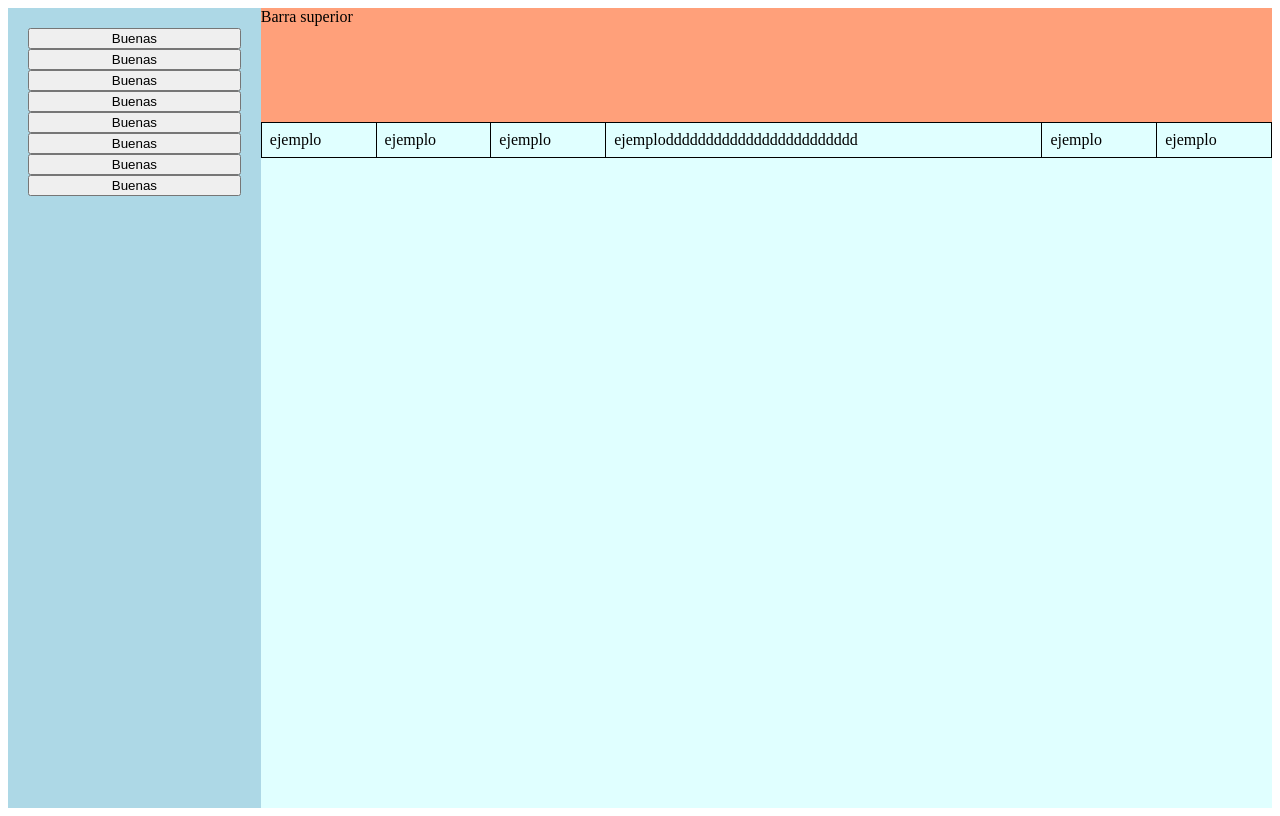
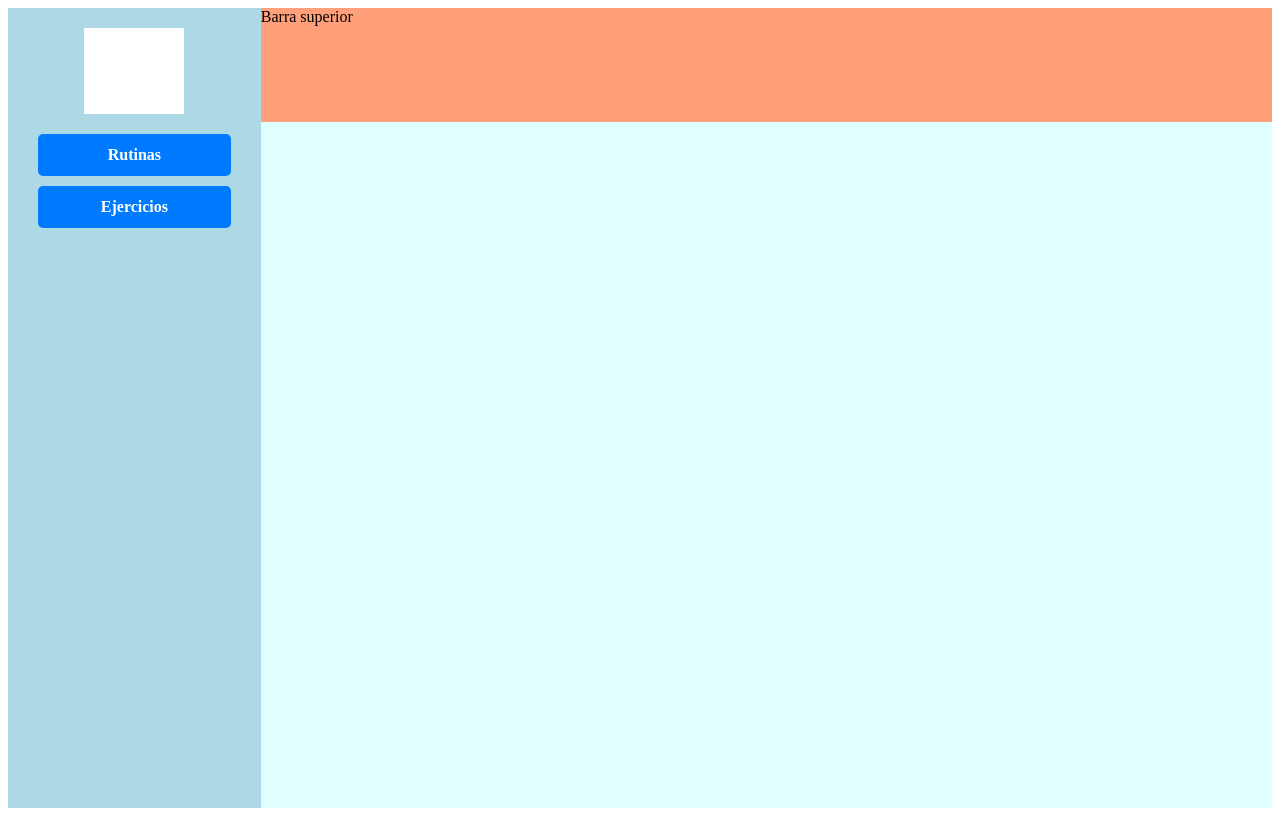
Before and after one commit to SII-Informatica-UMA/ciklum-el-grifo, an Angular app in the folder Proyecto-microservicio/: page / in a window 1280 px wide. Built offline with nearby package versions, Linux system fonts and the light colour scheme.

Commit message:
Crear componentes y enrutamiento
Creee los componentes de rutinas y ejercicios, se puede cambiar, y arregle los botones para cambiar de vistas

```diff
--- a/Proyecto-microservicio/src/app/app.component.css
+++ b/Proyecto-microservicio/src/app/app.component.css
@@ -18,8 +18,9 @@ body{
     box-sizing: border-box;
     flex-basis: 20%;
     background-color: lightblue;
-    display: flex;
+    display:flex;
     flex-direction: column;
+
 }
 
 .barraSuperior{
@@ -42,3 +43,48 @@ body{
     border: 1px solid black; /* Añade bordes a las celdas */
     word-wrap: break-word; /* Permite que el texto se ajuste automáticamente */
 }
+
+/* Estilos para el botón */
+.boton {
+    display: inline-block;
+    padding: 10px 20px;
+    margin-top: 10px;
+    font-size: 16px;
+    font-weight: bold;
+    color: #fff;
+    background-color: #007bff;
+    border: 2px solid #007bff;
+    border-radius: 5px;
+    cursor: pointer;
+    text-align: center;
+    text-decoration: none;
+    transition: background-color 0.3s, color 0.3s, border-color 0.3s;
+}
+
+/* Estilos al pasar el cursor */
+.boton:hover {
+    background-color: #0056b3;
+    border-color: #0056b3;
+}
+
+/* Estilos al hacer clic */
+.boton:active {
+    background-color: #004080;
+    border-color: #004080;
+}
+
+.navegador{
+    display: flex;
+    flex-direction: column;
+    margin: 10px;
+    ;
+    flex-basis: 100%;
+}
+
+
+.foto{
+    height: 100px;
+    width: 100px;
+    background-color: #fff;
+    margin: 0 auto;
+}
--- a/Proyecto-microservicio/src/app/app.component.html
+++ b/Proyecto-microservicio/src/app/app.component.html
@@ -3,14 +3,11 @@
   <div class = "cajaPrincipal">
 
     <div class="barraLateral">
-      <button class="button" type="menu">Buenas</button>
-      <button class="button" type="menu">Buenas</button>
-      <button class="button" type="menu">Buenas</button>
-      <button class="button" type="menu">Buenas</button>
-      <button class="button" type="menu">Buenas</button>
-      <button class="button" type="menu">Buenas</button>
-      <button class="button" type="menu">Buenas</button>
-      <button class="button" type="menu">Buenas</button>
+      <div class="foto"></div>
+      <nav class="navegador">
+        <a class="boton" routerLinkActive="active" routerLink ="/rutinas">Rutinas</a>
+        <a class="boton" routerLinkActive="active" routerLink ="/ejercicios">Ejercicios</a>
+      </nav>
     </div>
 
     <div class="container">
@@ -20,31 +17,7 @@
       </div>
 
       <div class="cuadradoPrincipal">
-        <table class="tablaCliente">
-          <head>
-
-            <tr>
-              <th>hola</th>
-              <th>hola</th>
-              <th>hola</th>
-              <th>hola</th>
-              <th>hola</th>
-              <th>hola</th>
-            </tr>
-
-          </head>
-
-          <tbody>
-            <tr>
-              <td>ejemplo</td>
-              <td>ejemplo</td>
-              <td>ejemplo</td>
-              <td>ejemplodddddddddddddddddddddddd</td>
-              <td>ejemplo</td>
-              <td>ejemplo</td>
-            </tr>
-          </tbody>
-        </table>
+        <router-outlet></router-outlet>
       </div>
 
     </div>
--- a/Proyecto-microservicio/src/app/app.component.ts
+++ b/Proyecto-microservicio/src/app/app.component.ts
@@ -1,10 +1,10 @@
 import { Component } from '@angular/core';
-import { RouterOutlet } from '@angular/router';
+import { RouterLink, RouterOutlet } from '@angular/router';
 
 @Component({
   selector: 'app-root',
   standalone: true,
-  imports: [RouterOutlet],
+  imports: [RouterOutlet,RouterLink],
   templateUrl: './app.component.html',
   styleUrl: './app.component.css'
 })
--- a/Proyecto-microservicio/src/app/app.routes.ts
+++ b/Proyecto-microservicio/src/app/app.routes.ts
@@ -1,3 +1,8 @@
 import { Routes } from '@angular/router';
+import { EjerciciosComponent } from './ejercicios/ejercicios.component';
+import { RutinasComponent } from './rutinas/rutinas.component';
 
-export const routes: Routes = [];
+export const routes: Routes = [
+    {path: 'rutinas', component: RutinasComponent},
+    {path: 'ejercicios', component: EjerciciosComponent},
+];
--- /dev/null
+++ b/Proyecto-microservicio/src/app/ejercicios/ejercicios.component.html
@@ -0,0 +1 @@
+<p>ejercicios works!</p>
--- /dev/null
+++ b/Proyecto-microservicio/src/app/rutinas/rutinas.component.html
@@ -0,0 +1,26 @@
+<p>rutinas works!</p>
+<table class="tablaCliente">
+    <head>
+
+      <tr>
+        <th>hola</th>
+        <th>hola</th>
+        <th>hola</th>
+        <th>hola</th>
+        <th>hola</th>
+        <th>hola</th>
+      </tr>
+
+    </head>
+
+    <tbody>
+      <tr>
+        <td>ejemplo</td>
+        <td>ejemplo</td>
+        <td>ejemplo</td>
+        <td>ejemplo</td>
+        <td>ejemplo</td>
+        <td>ejemplo</td>
+      </tr>
+    </tbody>
+  </table>
```
Also changed, not shown: Proyecto-microservicio/src/app/ejercicios/ejercicios.component.ts (added, +12 -0 lines), Proyecto-microservicio/src/app/rutinas/rutinas.component.ts (added, +12 -0 lines), Proyecto-microservicio/src/app/ejercicios/ejercicios.component.css (added), Proyecto-microservicio/src/app/rutinas/rutinas.component.css (added), 2 other files (tests, documents, lock files or other folders).
